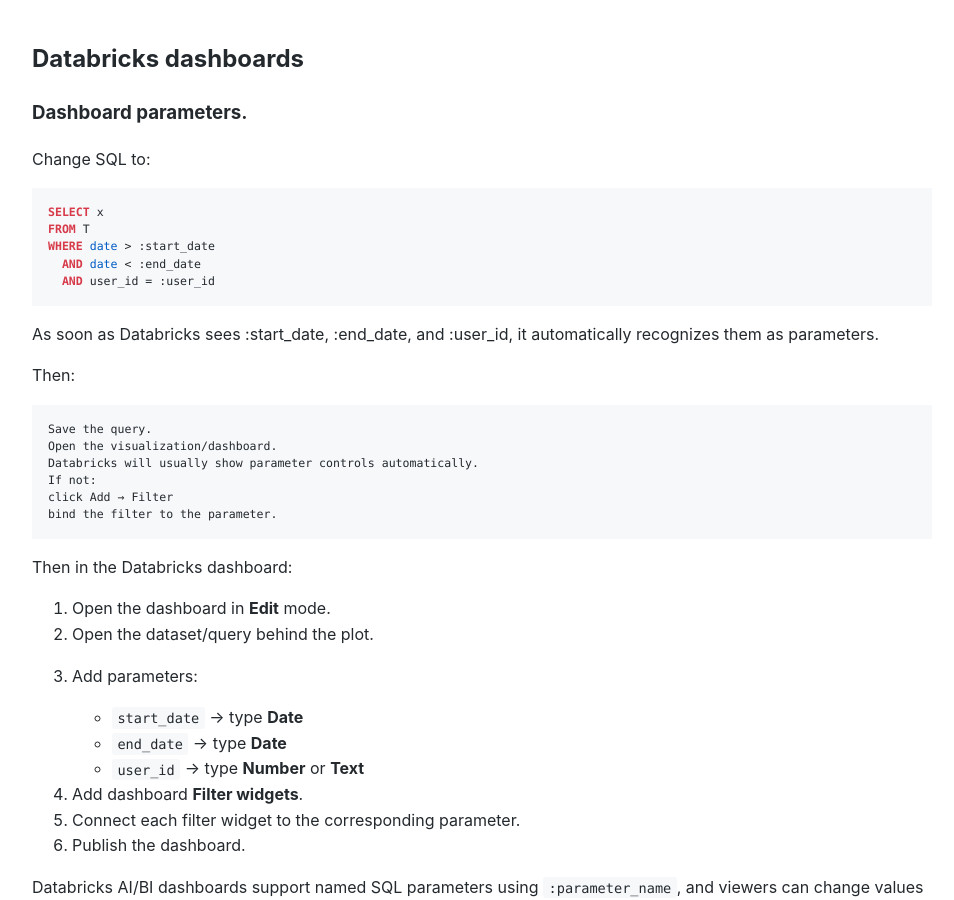
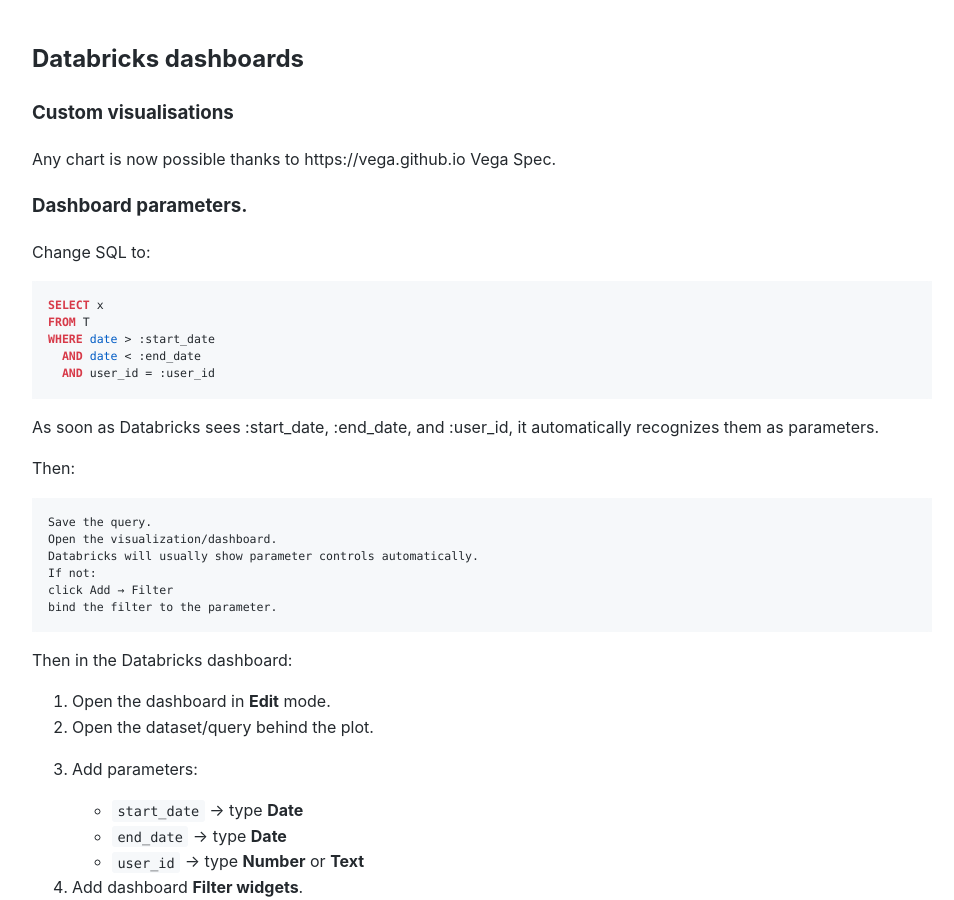
Before and after one commit to Michael-Lubinsky/michael-lubinsky.github.com, a Jekyll site: the page built from spark/databricks_dashboard.md, in a window 1280 px wide and 900 px high. Shown: the whole window, without its empty margins (158-1112 px from the left). Built offline with Jekyll 4.4.1, drawn with Linux system fonts in a browser that asks for light colours; our own code applies the rules of GitHub Pages for plain Markdown files.

Commit message:
Enhance Databricks dashboard documentation
Added section on custom visualisations using Vega Spec.

```diff
--- a/spark/databricks_dashboard.md
+++ b/spark/databricks_dashboard.md
@@ -1,4 +1,9 @@
 ## Databricks dashboards
+
+
+### Custom visualisations
+ Any chart is now possible thanks to https://vega.github.io Vega Spec.
+
 
 ### **Dashboard parameters**.
 
```
